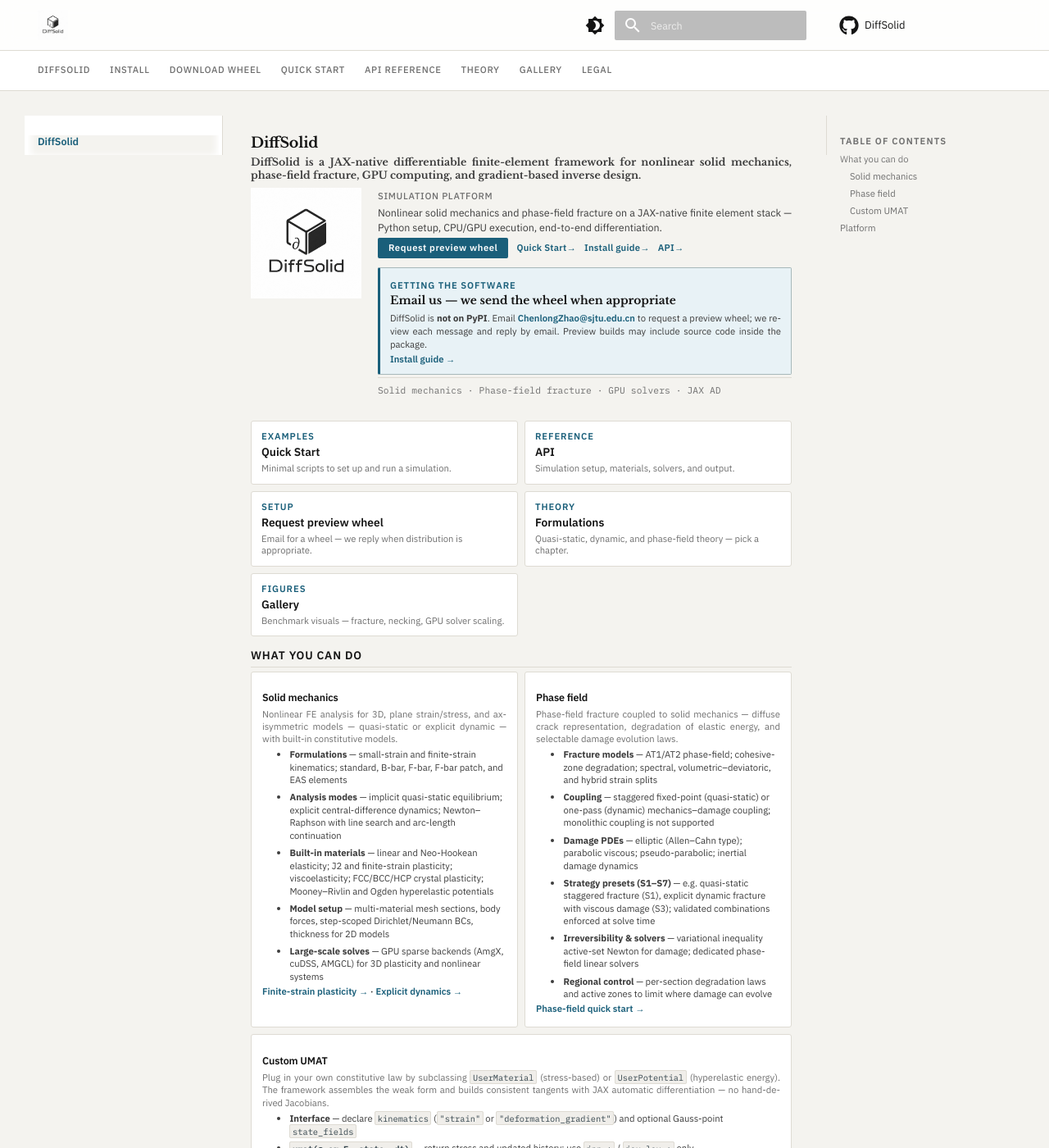
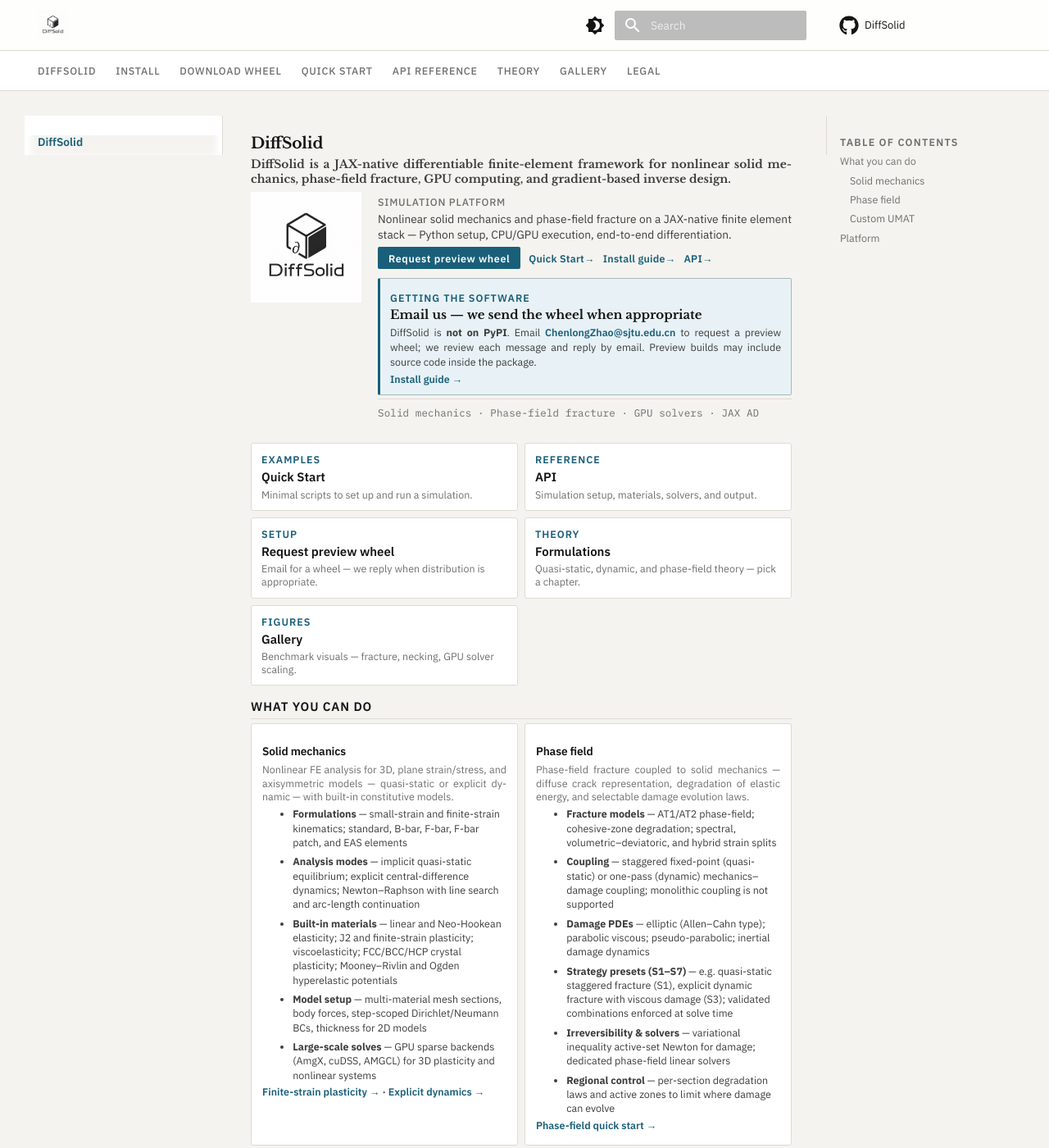
Before and after one commit to zclsjtu/DiffSolid, an MkDocs documentation site: the page built from docs/index.md, in a window 1280 px wide and 1400 px high. Shown: the whole window at 82% size. Built offline with MkDocs 1.6.1 and Material for MkDocs 9.7.7, drawn with Linux system fonts in a browser that asks for light colours; comment, search, counter and statistics services are not loaded.

Commit message:
docs: bump site type scale another step
Raise body and UI font tokens one more notch for readability.

```diff
--- a/docs/stylesheets/extra.css
+++ b/docs/stylesheets/extra.css
@@ -14,12 +14,12 @@
   --ds-accent-hover: #134559;
   --ds-accent-soft: #e8f2f6;
   --ds-code-bg: #f0eeea;
-  --ds-text-2xs: 0.5625rem;
-  --ds-text-xs: 0.625rem;
-  --ds-text-sm: 0.6875rem;
-  --ds-text-md: 0.75rem;
-  --ds-text-lg: 0.8125rem;
-  --ds-text-xl: 0.875rem;
+  --ds-text-2xs: 0.625rem;
+  --ds-text-xs: 0.6875rem;
+  --ds-text-sm: 0.75rem;
+  --ds-text-md: 0.8125rem;
+  --ds-text-lg: 0.875rem;
+  --ds-text-xl: 0.9375rem;
   --md-default-bg-color: var(--ds-bg);
   --md-default-fg-color: var(--ds-ink);
   --md-primary-fg-color: var(--ds-ink);
@@ -41,12 +41,12 @@
   --ds-accent-hover: #8ecfe3;
   --ds-accent-soft: #1a2830;
   --ds-code-bg: #1c1f24;
-  --ds-text-2xs: 0.5625rem;
-  --ds-text-xs: 0.625rem;
-  --ds-text-sm: 0.6875rem;
-  --ds-text-md: 0.75rem;
-  --ds-text-lg: 0.8125rem;
-  --ds-text-xl: 0.875rem;
+  --ds-text-2xs: 0.625rem;
+  --ds-text-xs: 0.6875rem;
+  --ds-text-sm: 0.75rem;
+  --ds-text-md: 0.8125rem;
+  --ds-text-lg: 0.875rem;
+  --ds-text-xl: 0.9375rem;
 }
 
 [data-md-color-scheme="default"] .md-header {
```
